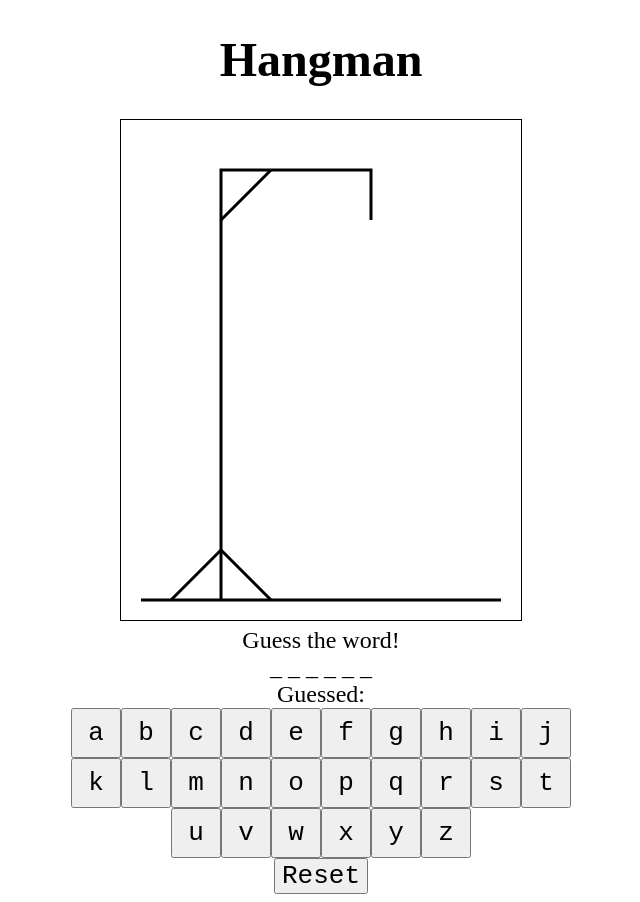
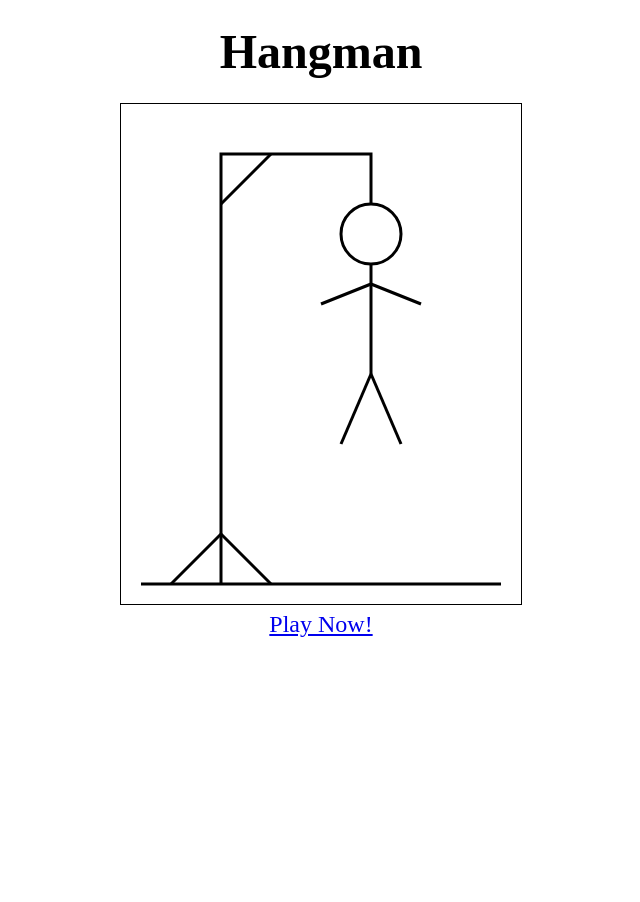
Before and after one commit to TomCP20/Hangman, a React (Vite) app: page / in a window 1280 px wide. Shown: the whole page, without its empty margins (319-959 px from the left). After the commit the page ends 800 px from the top, so only its background shows below. Built offline with nearby package versions, Linux system fonts and the light colour scheme; the HTML template or start-up script is replaced by a standard one.

Commit message:
added a home page

```diff
--- a/src/App.css
+++ b/src/App.css
@@ -20,3 +20,8 @@ canvas {
   height:50px;
   width:50px;
 }
+
+h1 {
+  margin-top: 0.5em;
+  margin-bottom: 0.5em;
+}
--- a/src/App.tsx
+++ b/src/App.tsx
@@ -1,11 +1,18 @@
+import { HashRouter, Route, Routes } from 'react-router-dom';
 import './App.css'
 import Hangman from './pages/Hangman';
+import { Home } from './pages/Home';
 
 export default function App() {
   return (
     <>
       <h1>Hangman</h1>
-      <Hangman />
+      <HashRouter>
+        <Routes>
+          <Route path="/" element={<Home />} />
+          <Route path="/game" element={<Hangman />} />
+        </Routes>
+      </HashRouter>
     </>
   )
 }
--- a/src/pages/Hangman.tsx
+++ b/src/pages/Hangman.tsx
@@ -2,6 +2,7 @@ import { useState } from 'react';
 import RandomWord from '../RandomWord';
 import InputChar from '../components/InputChar';
 import Diagram from '../components/Diagram';
+import { Link } from 'react-router-dom';
 
 export default function Hangman() {
   function handleClick(c: string) {
@@ -30,7 +31,7 @@ export default function Hangman() {
     <div>
       {gameOver ? <>Gameover, the correct word was {word}.</> : false}
       {gameWon ? <>You Win!</> : false}
-      {!gameOver && ! gameWon? <>Guess the word!</> : false}
+      {!gameOver && !gameWon ? <>Guess the word!</> : false}
     </div>
 
     <div>{displayWord}</div>
@@ -40,5 +41,7 @@ export default function Hangman() {
     <InputChar handleClick={handleClick} guessed={guessed} />
 
     <button onClick={handleReset}>Reset</button>
+
+    <div><Link to={"/"}>Home</Link></div>
   </>;
 }
--- /dev/null
+++ b/src/pages/Home.tsx
@@ -0,0 +1,11 @@
+import { Link } from "react-router-dom";
+import Diagram from "../components/Diagram";
+
+export function Home() {
+  return (
+    <>
+      <Diagram stage={6} />
+      <Link to={"game"}>Play Now!</Link>
+    </>
+  );
+}
```
